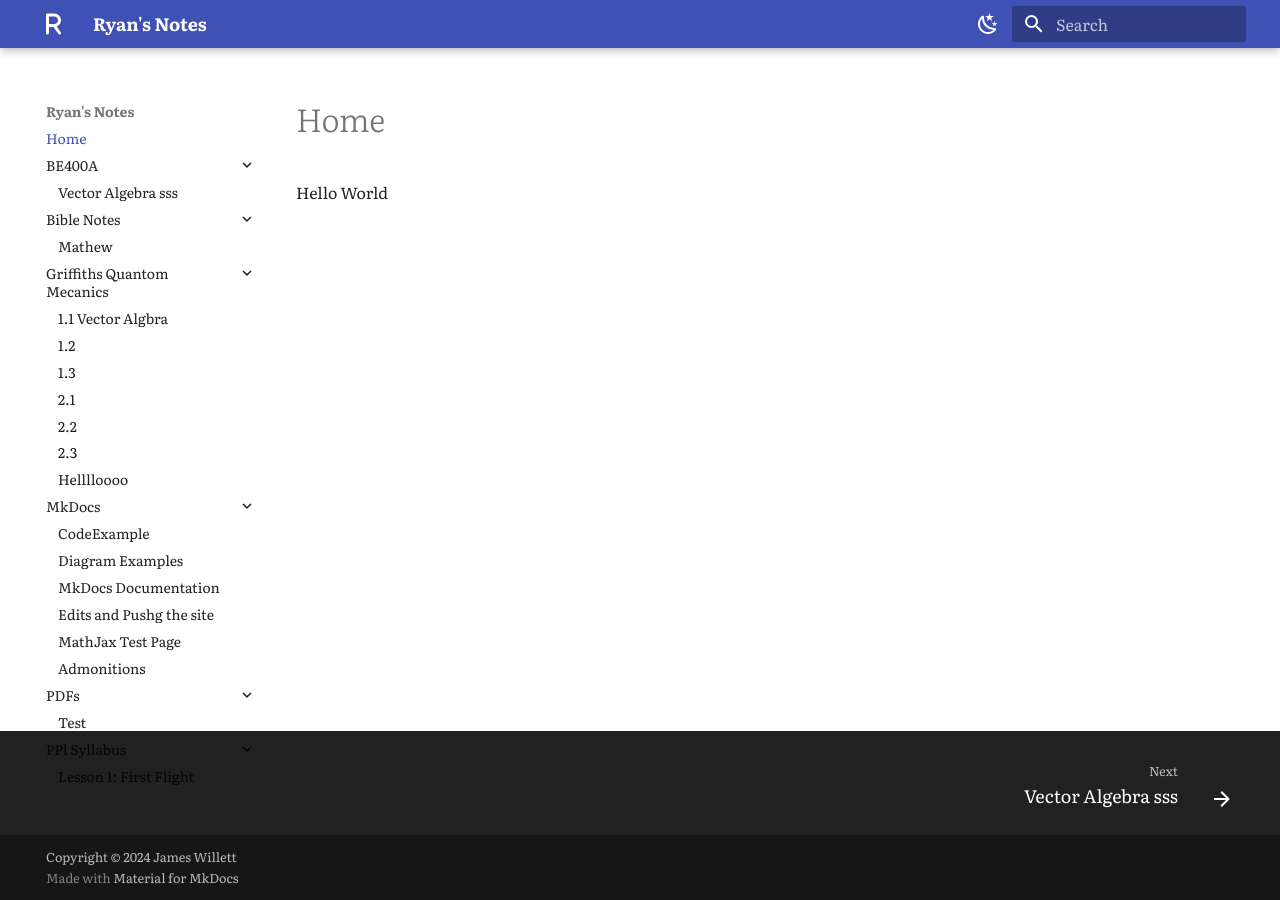
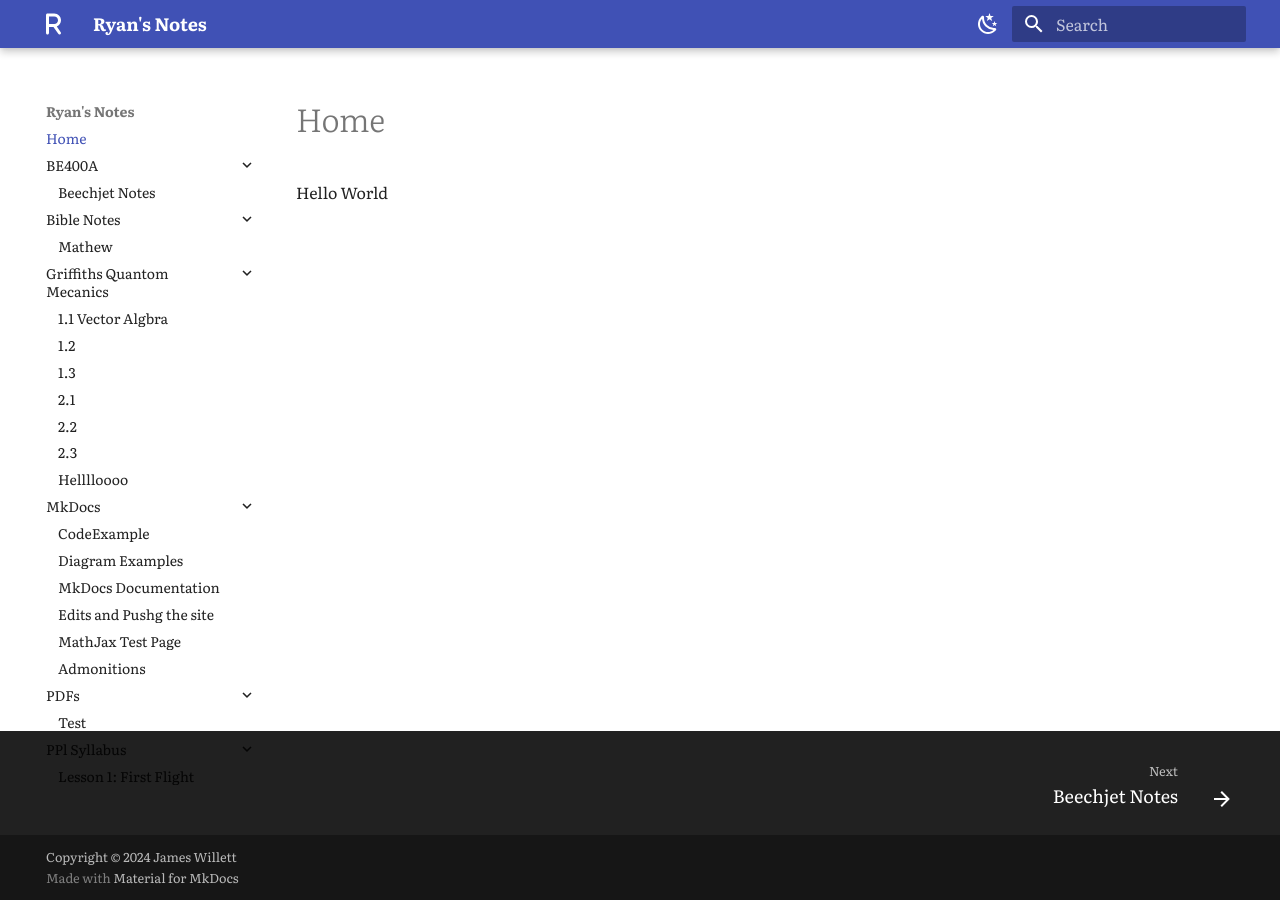
Before and after one commit to xSYOTOSx/RyansNotes, an MkDocs documentation site: the page built from docs/index.md, in a window 1280 px wide. Built offline with MkDocs 1.6.1 and Material for MkDocs 9.7.7, drawn with Linux system fonts in a browser that asks for light colours.

Commit message:
first attempt on web editor

```diff
--- a/docs/BE400A/Notes.md
+++ b/docs/BE400A/Notes.md
@@ -1,5 +1,5 @@
 ---
-title: Vector Algebra sss
+title: Beechjet Notes
 weight: 10
 ---
 
```
